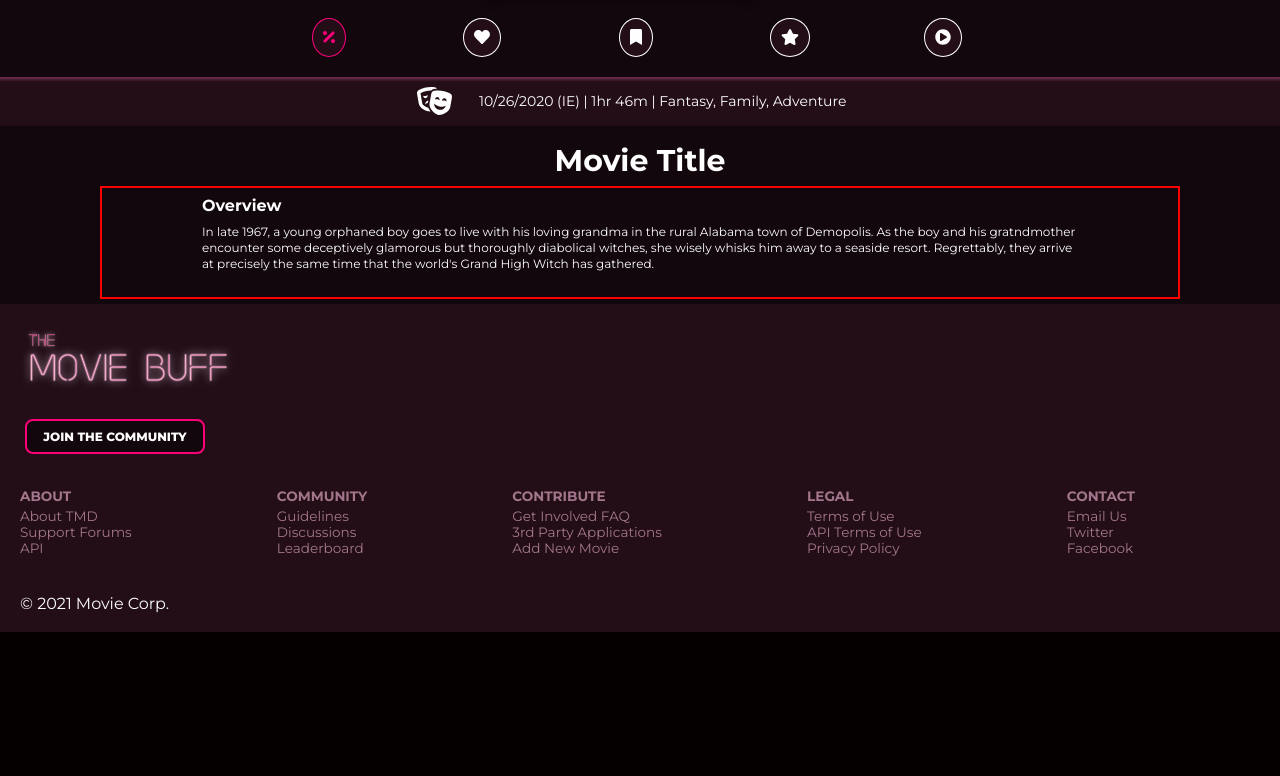
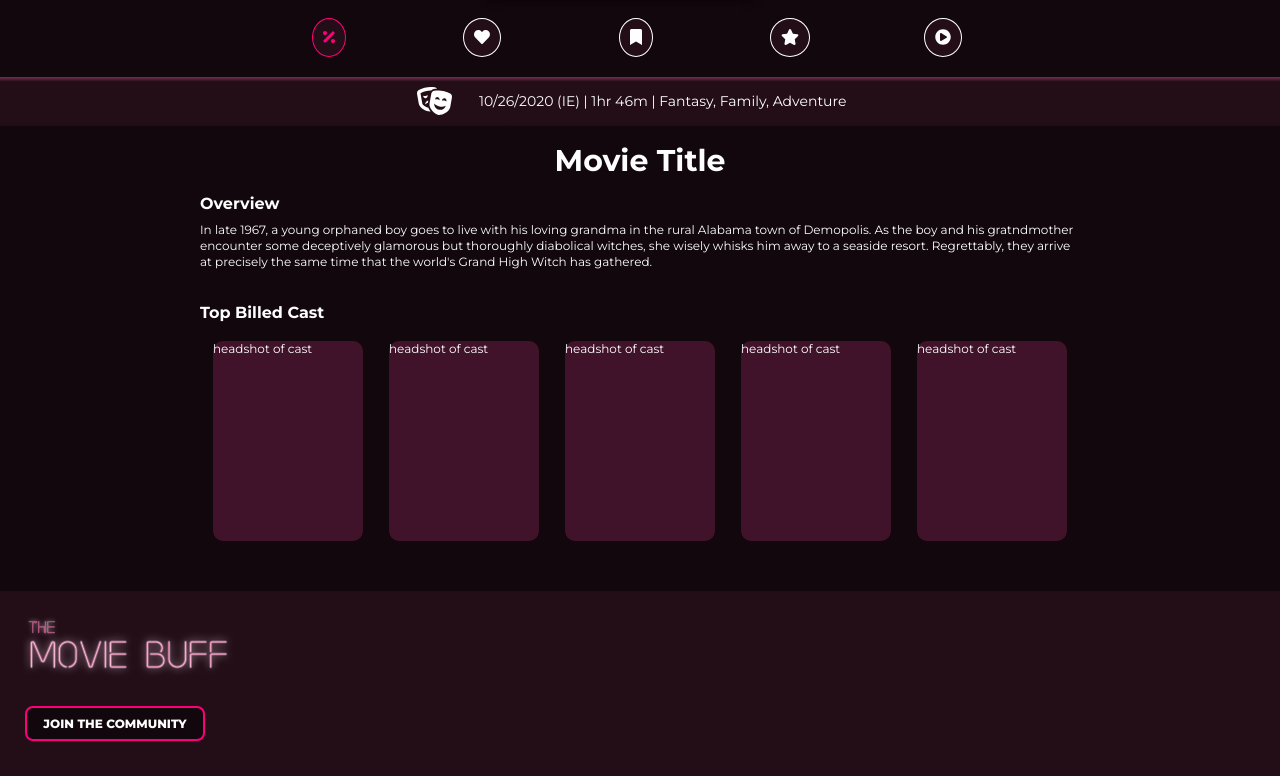
Before and after one commit to jennyesc/movieBuff, a React (Create React App) app: page /singlemovie in a window 1280 px wide. Shown: the part 505-1281 px from the top of the page. Before the commit the page ends 1137 px from the top, so only its background shows below. Built offline with nearby package versions, Linux system fonts and the light colour scheme.

Commit message:
Single Movie page

```diff
--- a/src/components/SingleMovie.js
+++ b/src/components/SingleMovie.js
@@ -28,17 +28,7 @@ function SingleMovie() {
 
           </div>
 
-          {/* <div className="single-bar">
-              <div className="rating">
-                <p><span className="rating-text">71%</span> User Score  </p>
 
-              </div>
-
-              <div className="play-container">
-                <i className="fa"> <FontAwesomeIcon icon="play-circle" /> </i>
-                <p>Play Trailer</p>
-              </div>
-          </div> */}
 
 
           <div className="icon-container">
@@ -97,8 +87,35 @@ function SingleMovie() {
               precisely the same time that the world's Grand High Witch has gathered.
             </p>
 
+          </div> {/* movie info container end */}
 
-         </div> {/* movie info container end */}
+          <div className="cast-container">
+            <h3>Top Billed Cast</h3>
+
+            <div className="cast-head">
+              <p>headshot of cast</p>
+           </div>
+
+           <div className="cast-head">
+              <p>headshot of cast</p>
+           </div>
+
+
+           <div className="cast-head">
+              <p>headshot of cast</p>
+           </div>
+
+
+           <div className="cast-head">
+              <p>headshot of cast</p>
+           </div>
+           <div className="cast-head">
+              <p>headshot of cast</p>
+           </div>
+
+
+          </div> {/* cast container end */}
+
 
 
         </section>
--- a/src/styles/components/_single-movie.scss
+++ b/src/styles/components/_single-movie.scss
@@ -59,57 +59,6 @@
         height: 400px;
         }
     }//poster-section end
-
-    // .single-bar{
-    //     display: none;
-    //     background-color: $darkPurple;
-    //     height: 50px;
-    //     display: flex;
-    //     justify-content: space-around;
-    //     align-items: center;
-    //     font-size: 0.875rem;
-    //     padding: 0 10px;
-    //     margin:auto;
-    //     @media (min-width: $desktopSmall){
-    //        display: none;
-
-    //     }
-
-
-
-    //     .rating{
-    //         display: flex;
-    //         align-content: center;
-
-
-    //         p{
-    //             color: $iconColor;
-
-    //             .rating-text{
-    //                 font-size: 1.5rem;
-    //                 font-weight: $fontExtra;
-    //                 padding-right: 5px;
-    //             }
-    //         }
-    //     }
-
-    //     .play-container{
-    //         display: flex;
-    //         align-items: center;
-
-
-
-    //         .fa{
-    //             margin-right: 5px;
-    //             border: 4px solid $darkPurple;
-    //             border-radius: 50%;
-    //             font-size: 1.25rem;
-    //             color: $fontColor;
-
-    //         }
-
-    //     }
-    // }
 
     .icon-container{
         width: 100%;
@@ -220,11 +169,11 @@
 
     }
 
-    .movie-summary{
+    .movie-summary {
         padding: 15px 20px;
         font-size: 0.75rem;
         line-height: 1rem;
-        border: 2px solid red;
+       // border: 2px solid red;
 
 
         h3{
@@ -238,10 +187,42 @@
             @include mc;
                 max-width: $siteWidth;
                 padding: 0 100px 25px 100px;
-
-
-
         }
     }
 
+    .cast-container{
+        padding: 15px 20px;
+        font-size: 0.75rem;
+        line-height: 1rem;
+        //border: 2px solid blue;
+        display: flex;
+        flex-wrap: wrap;
+        width: 100%;
+
+
+        h3{
+            font-size: 1rem;
+            font-weight: $fontBold;
+            width: 100%;
+            margin: 10px 0 20px 0;
+        }
+        .cast-head{
+            background-color: $purple;
+            width: 150px;
+            height: 200px;
+            border-radius: 10px;
+            margin: auto;
+            margin-bottom: 20px;
+
+        }
+
+        @media (min-width: $desktopSmall){
+            @include mc;
+                max-width: $siteWidth;
+                padding: 0 100px 25px 100px;
+        }
+
+
+    }
+
 }
```
